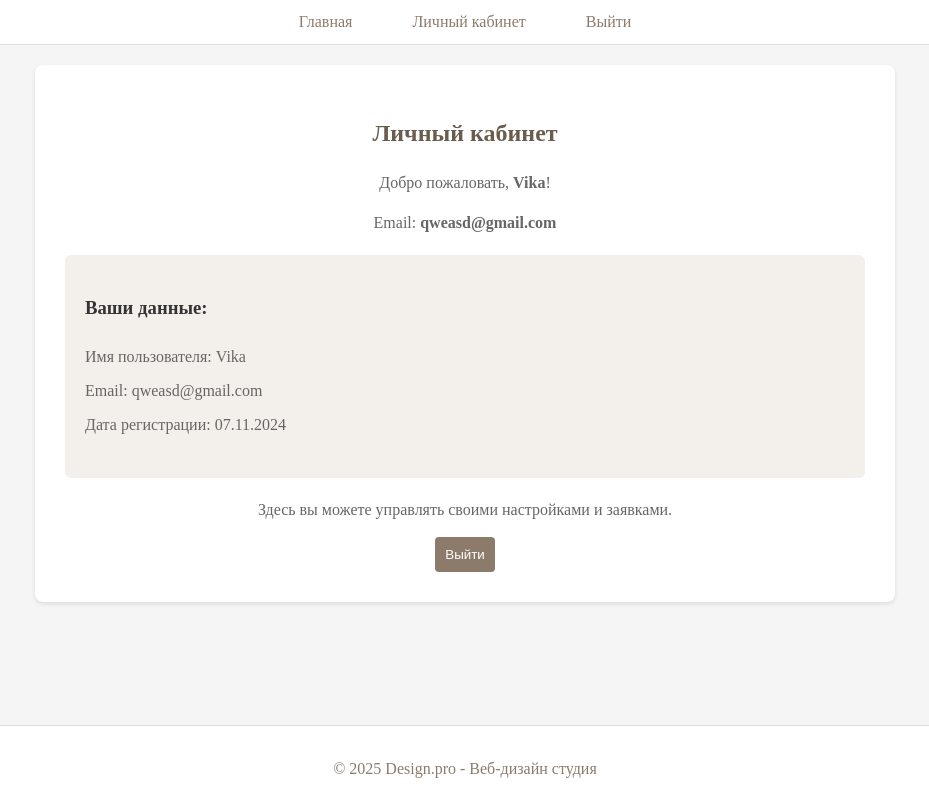
After one commit to soffia1407/design_pro, a Django app: page /profile/ in a window 1280 px wide. The commit adds this page. Shown: the whole page, without its empty margins (175-1104 px from the left). Run offline with Django 5.2, Linux system fonts and the light colour scheme; a user stored in the database is signed in.

Commit message:
add logout + profile

```diff
--- a/main/templates/base.html
+++ b/main/templates/base.html
@@ -13,8 +13,13 @@
         <nav>
             <ul>
                 <li><a href="{% url 'home' %}">Главная</a></li>
-                <li><a href="{% url 'register' %}">Регистрация</a></li>
-                <li><a href="{% url 'login' %}">Вход</a></li>
+                {% if user.is_authenticated %}
+                    <li><a href="{% url 'profile' %}">Личный кабинет</a></li>
+                    <li><a href="{% url 'logout' %}">Выйти</a></li>
+                {% else %}
+                    <li><a href="{% url 'register' %}">Регистрация</a></li>
+                    <li><a href="{% url 'login' %}">Вход</a></li>
+                {% endif %}
             </ul>
         </nav>
     </header>
--- /dev/null
+++ b/main/templates/profile.html
@@ -0,0 +1,29 @@
+{% extends 'base.html' %}
+
+{% block title %}Личный кабинет{% endblock %}
+
+{% block content %}
+<div class="home-content">
+    <h2>Личный кабинет</h2>
+    <p>Добро пожаловать, <strong>{{ user.username }}</strong>!</p>
+    <p>Email: <strong>{{ user.email }}</strong></p>
+
+    <div class="services-preview">
+        <h3>Ваши данные:</h3>
+        <ul>
+            <li>Имя пользователя: {{ user.username }}</li>
+            <li>Email: {{ user.email }}</li>
+            <li>Дата регистрации: {{ user.date_joined|date:"d.m.Y" }}</li>
+        </ul>
+    </div>
+
+    <p>Здесь вы можете управлять своими настройками и заявками.</p>
+
+    <form method="post" action="{% url 'logout' %}">
+    {% csrf_token %}
+    <button type="submit" style="background: #8c7b6b; color: white; padding: 10px; border: none; border-radius: 4px; cursor: pointer;">
+        Выйти
+    </button>
+    </form>
+</div>
+{% endblock %}
--- a/main/urls.py
+++ b/main/urls.py
@@ -1,8 +1,10 @@
 from django.urls import path
-from .views import register_view, login_view, home_view
+from .views import register_view, login_view, home_view, profile_view, logout_view
 
 urlpatterns = [
     path('register/', register_view, name='register'),
     path('login/', login_view, name='login'),
+    path('profile/', profile_view, name='profile'),
+    path('logout/', logout_view, name='logout'),
     path('', home_view, name='home'),
 ]
--- a/main/views.py
+++ b/main/views.py
@@ -2,14 +2,21 @@ from django.contrib import messages
 from django.shortcuts import render, redirect
 from django.contrib.auth import authenticate, login
 from .forms import RegisterForm, LoginForm
+from django.contrib.auth import logout
+
+def logout_view(request):
+    logout(request)
+    messages.success(request, 'Вы успешно вышли из системы.')
+    return redirect('home')
 
 def register_view(request):
     if request.method == 'POST':
         form = RegisterForm(request.POST)
         if form.is_valid():
-            form.save()
-            messages.success(request, 'Регистрация прошла успешно! Теперь вы можете войти.')
-            return redirect('login')
+            user = form.save()
+            login(request, user)
+            messages.success(request, 'Регистрация прошла успешно! Добро пожаловать в личный кабинет.')
+            return redirect('profile')
     else:
         form = RegisterForm()
     return render(request, 'register.html', {'form': form})
@@ -23,8 +30,8 @@ def login_view(request):
             user = authenticate(request, username=username, password=password)
             if user is not None:
                 login(request, user)
-                messages.success(request, 'Добро пожаловать!')
-                return redirect('home')
+                messages.success(request, 'Добро пожаловать в личный кабинет!')
+                return redirect('profile')
             else:
                 messages.error(request, 'Неверное имя пользователя или пароль.')
     else:
@@ -33,3 +40,9 @@ def login_view(request):
 
 def home_view(request):
     return render(request, 'home.html')
+
+def profile_view(request):
+    if not request.user.is_authenticated:
+        messages.error(request, 'Пожалуйста, войдите в систему.')
+        return redirect('login')
+    return render(request, 'profile.html')
```
Also changed, not shown: db.sqlite3.
